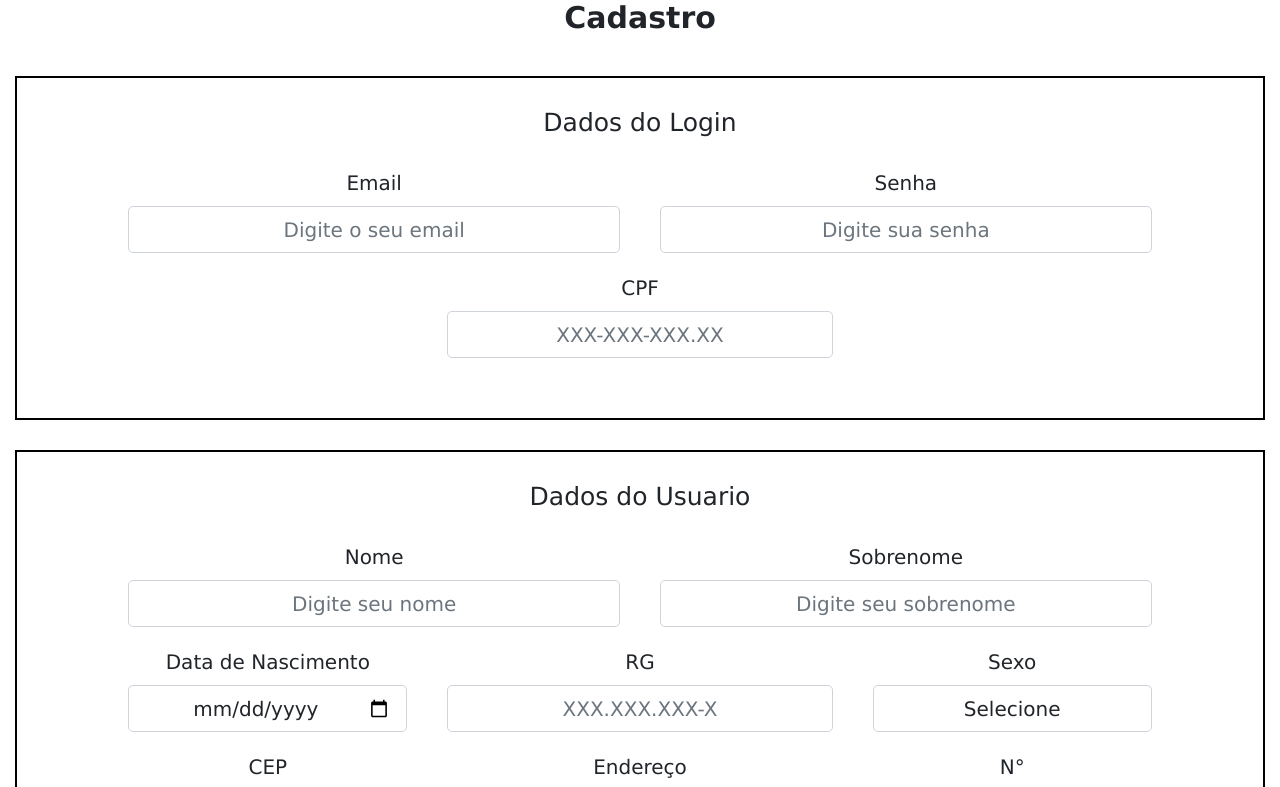
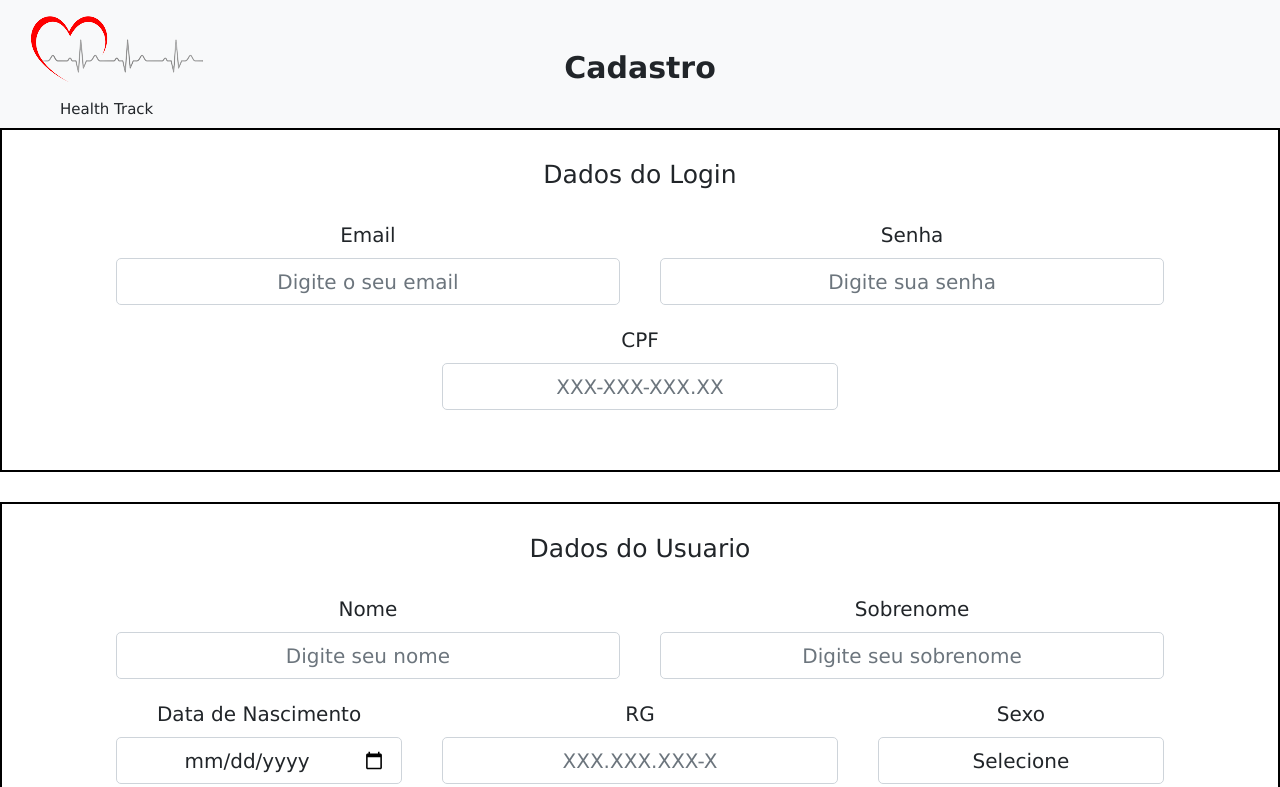
Before and after one commit to ThiagoSR27/Health_Track, a plain HTML site: page html/cadastro.htm in a window 1280 px wide. Shown: the top 787 px of the page. Drawn offline with nearby package versions, Linux system fonts and the light colour scheme.

Commit message:
Atualização da pagina de cadastro

```diff
--- a/html/cadastro.htm
+++ b/html/cadastro.htm
@@ -11,9 +11,36 @@
     <title>Health Track - Cadastro</title>
 </head>
 <body>
-    <div class="container-fluid">
-        <h1 class="cad-1 pb-4">Cadastro</h1>
 
+    <header>
+
+        <div class="container-fluid">
+
+            <div class=" row bg-light text-dark">
+
+                <div class="col-xl-2 col-sm-3 col-md-12">
+
+                    <img src="../img/brand-removebg-preview.png" alt="logo">
+
+                    <div class="title">
+
+                        <h1 class="nick-nav">Health Track</h1>
+
+                    </div>
+
+                </div>
+
+                <div class="col-xl-8 col-sm-6 col-md-12 pt-4 ">
+
+                    <h1 class="cad-1 pt-3">Cadastro</h1>
+
+                </div>
+
+            </div>
+
+        </div>
+
+    </header>
         <form class="form-grid pt-4">
             <h2 class="cad-2">Dados do Login</h2>
             <div class="row justify-content-center">
```
